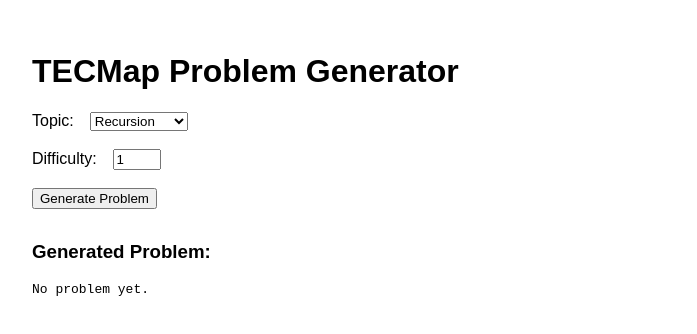
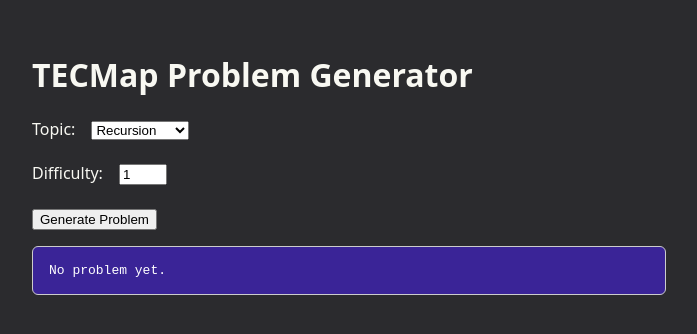
Before and after one commit to Marzopa/TECMap-AI, a React (Create React App) app in the folder frontend/: page / in a window 1280 px wide. Shown: the top 334 px of the page, without its empty margins (0-697 px from the left). Built offline with nearby package versions, Linux system fonts and the light colour scheme.

Commit message:
changing frontend

```diff
--- a/frontend/src/App.js
+++ b/frontend/src/App.js
@@ -22,7 +22,7 @@ function App() {
     };
 
     return (
-        <div style={{ padding: '2rem', fontFamily: 'sans-serif' }}>
+        <div style={{ padding: '2rem', fontFamily: 'system-ui', marginLeft: 'auto', marginRight: 'auto' }}>
             <h1>TECMap Problem Generator</h1>
 
             <label>
@@ -55,10 +55,21 @@ function App() {
                 {loading ? 'Generating...' : 'Generate Problem'}
             </button>
 
-            <div style={{ marginTop: '2rem' }}>
-                <h3>Generated Problem:</h3>
-                <pre>{problem ? JSON.stringify(problem, null, 2) : 'No problem yet.'}</pre>
+            <div style={{
+                marginTop: '1rem',
+                padding: '1rem',
+                backgroundColor: '#3a2497',
+                border: '1px solid #ccc',
+                borderRadius: '6px',
+                whiteSpace: 'pre-wrap',
+                fontFamily: 'monospace',
+                maxWidth: '600px',
+                width: '100%',
+                color: '#fff'
+            }}>
+                {problem?.content || 'No problem yet.'}
             </div>
+
         </div>
     );
 }
--- a/frontend/src/index.css
+++ b/frontend/src/index.css
@@ -1,10 +1,12 @@
 body {
   margin: 0;
+  background-color: #2b2b2e;
   font-family: -apple-system, BlinkMacSystemFont, 'Segoe UI', 'Roboto', 'Oxygen',
     'Ubuntu', 'Cantarell', 'Fira Sans', 'Droid Sans', 'Helvetica Neue',
     sans-serif;
   -webkit-font-smoothing: antialiased;
   -moz-osx-font-smoothing: grayscale;
+    color: #f8f8f2;
 }
 
 code {
```
